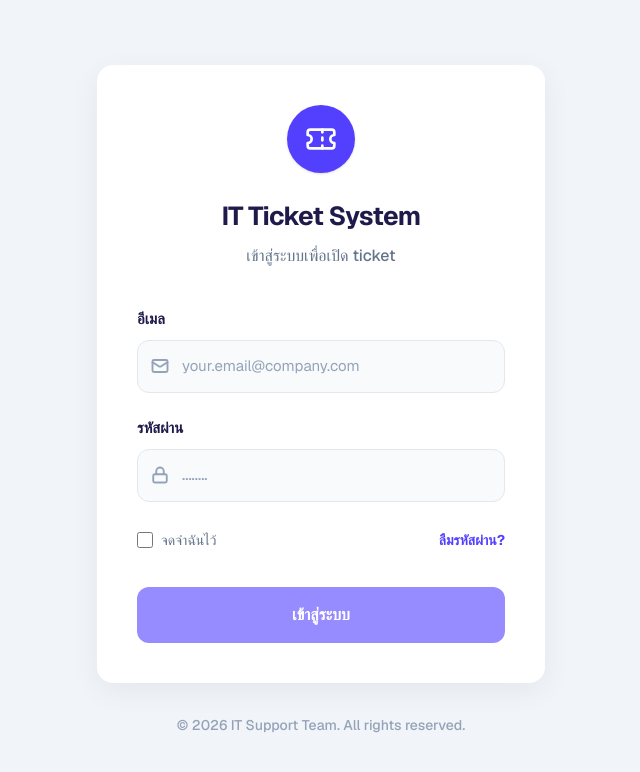
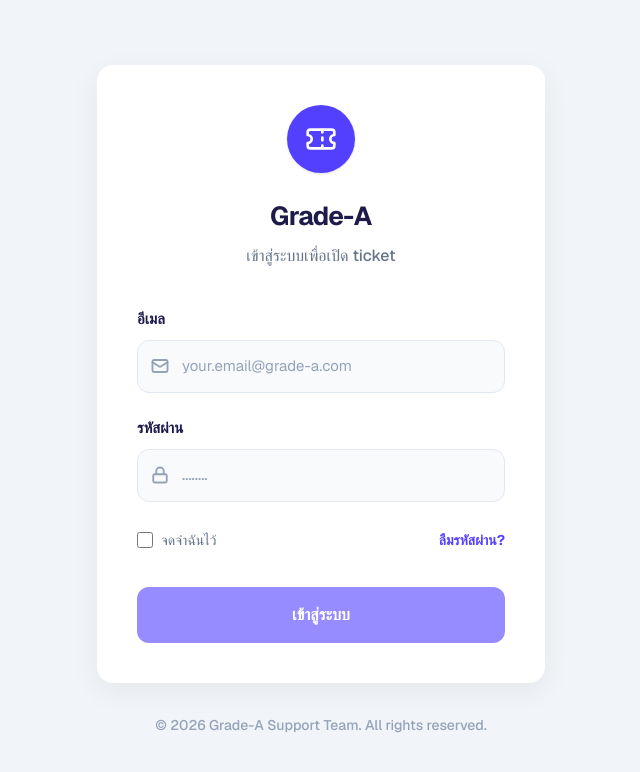
Before and after one commit to antzeed/it-ticket, a Next.js app in the folder apps/web/: page /login in a window 1280 px wide. Shown: the top 772 px of the page, without its empty margins (319-959 px from the left). Built offline with nearby package versions, Linux system fonts and the light colour scheme; no server answers.

Commit message:
style: change system name to Grade-A

```diff
--- a/apps/web/src/app/login/page.tsx
+++ b/apps/web/src/app/login/page.tsx
@@ -38,7 +38,7 @@ export default function LoginPage() {
           <div className="mx-auto w-[68px] h-[68px] bg-[#5340FF] text-white rounded-full flex items-center justify-center mb-6 shadow-sm">
             <TicketIcon size={32} />
           </div>
-          <h2 className="text-[26px] font-bold text-[#1E1B4B] mb-2 font-display tracking-tight">IT Ticket System</h2>
+          <h2 className="text-[26px] font-bold text-[#1E1B4B] mb-2 font-display tracking-tight">Grade-A</h2>
           <p className="text-[#64748B] text-[16px] font-medium">เข้าสู่ระบบเพื่อเปิด ticket</p>
         </div>
 
@@ -63,7 +63,7 @@ export default function LoginPage() {
                 type="email"
                 required
                 className="block w-full pl-11 text-[15px] bg-[#F8FAFC] border border-[#E2E8F0] rounded-xl py-3.5 px-4 focus:ring-2 focus:ring-[#5340FF]/50 focus:border-[#5340FF] transition-colors outline-none text-[#1E1B4B] placeholder:text-[#94A3B8]"
-                placeholder="your.email@company.com"
+                placeholder="your.email@grade-a.com"
                 value={email}
                 onChange={(e) => setEmail(e.target.value)}
               />
@@ -112,8 +112,7 @@ export default function LoginPage() {
           <button
             type="submit"
             disabled={loading || !email || !password}
-            className={`w-full flex justify-center py-4 px-4 rounded-xl text-[16px] font-bold transition-all ${
-                 (loading || !email || !password)
+            className={`w-full flex justify-center py-4 px-4 rounded-xl text-[16px] font-bold transition-all ${(loading || !email || !password)
               ? 'bg-[#5340FF]/60 text-white cursor-not-allowed shadow-none'
               : 'bg-[#5340FF] hover:bg-[#4330EF] text-white shadow-[0_4px_14px_0_rgba(83,64,255,0.39)]'
               }`}
@@ -125,7 +124,7 @@ export default function LoginPage() {
 
       {/* Footer */}
       <div className="mt-8 text-center text-[14px] font-medium text-[#94A3B8]">
-        © 2026 IT Support Team. All rights reserved.
+        © 2026 Grade-A Support Team. All rights reserved.
       </div>
     </div>
   );
```
Lines whose indentation alone changed are shown as unchanged.
